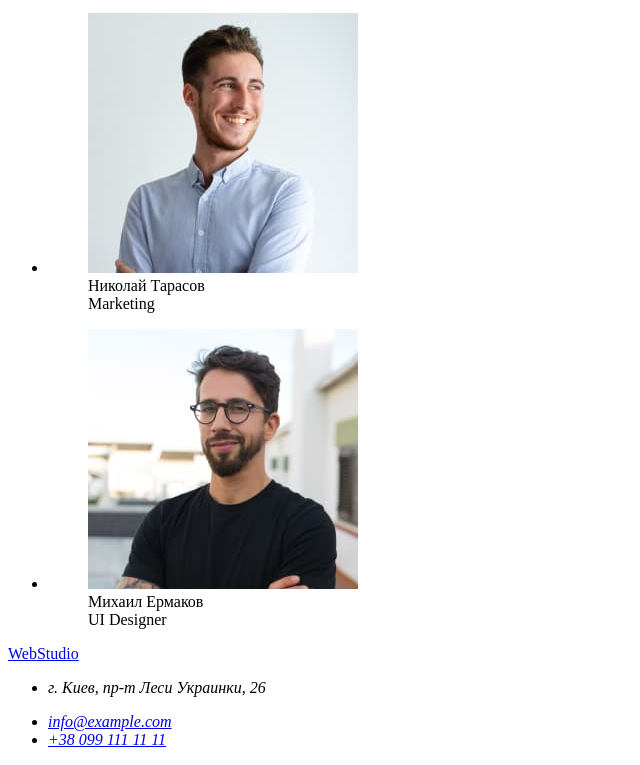
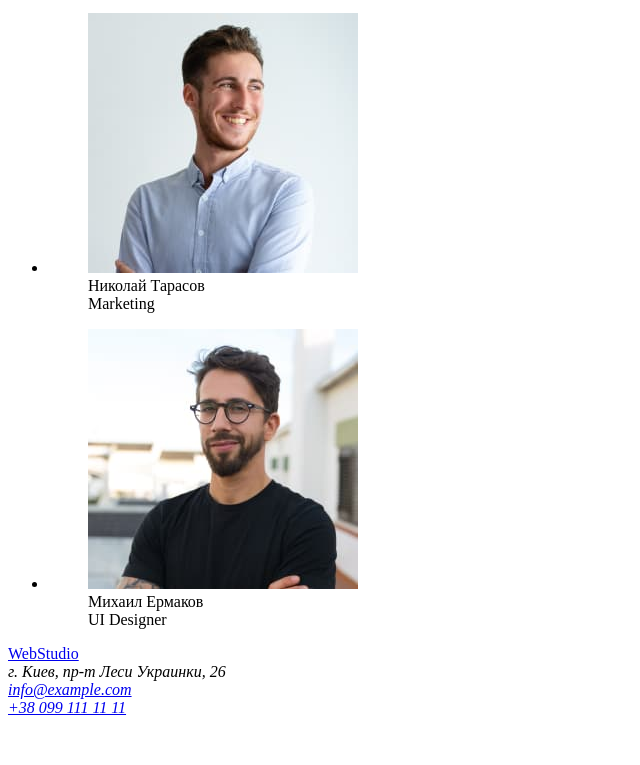
Before and after one commit to OlenkaVoitsekhivska/goit-markup-hw-01, a plain HTML site: page index.html in a window 1280 px wide. Shown: the part 2240-3005 px from the top of the page, without its empty margins (0-640 px from the left). After the commit the page ends 2965 px from the top, so only its background shows below. Drawn offline with Linux system fonts and the light colour scheme.

Commit message:
Update index.html

```diff
--- a/index.html
+++ b/index.html
@@ -102,13 +102,9 @@
       <footer>
         <a href="/"><span>Web</span>Studio</a>
         <address>
-          <ul>
-            <li>
-              <p>г. Киев, пр-т Леси Украинки, 26</p>
-            </li>
-            <li><a href="mailto:info@example.com">info@example.com</a></li>
-            <li><a href="tel:+380991111111">+38 099 111 11 11</a></li>
-          </ul>
+          г. Киев, пр-т Леси Украинки, 26 <br />
+          <a href="mailto:info@example.com">info@example.com</a><br />
+          <a href="tel:+380991111111">+38 099 111 11 11</a><br />
         </address>
       </footer>
     </main>
```
